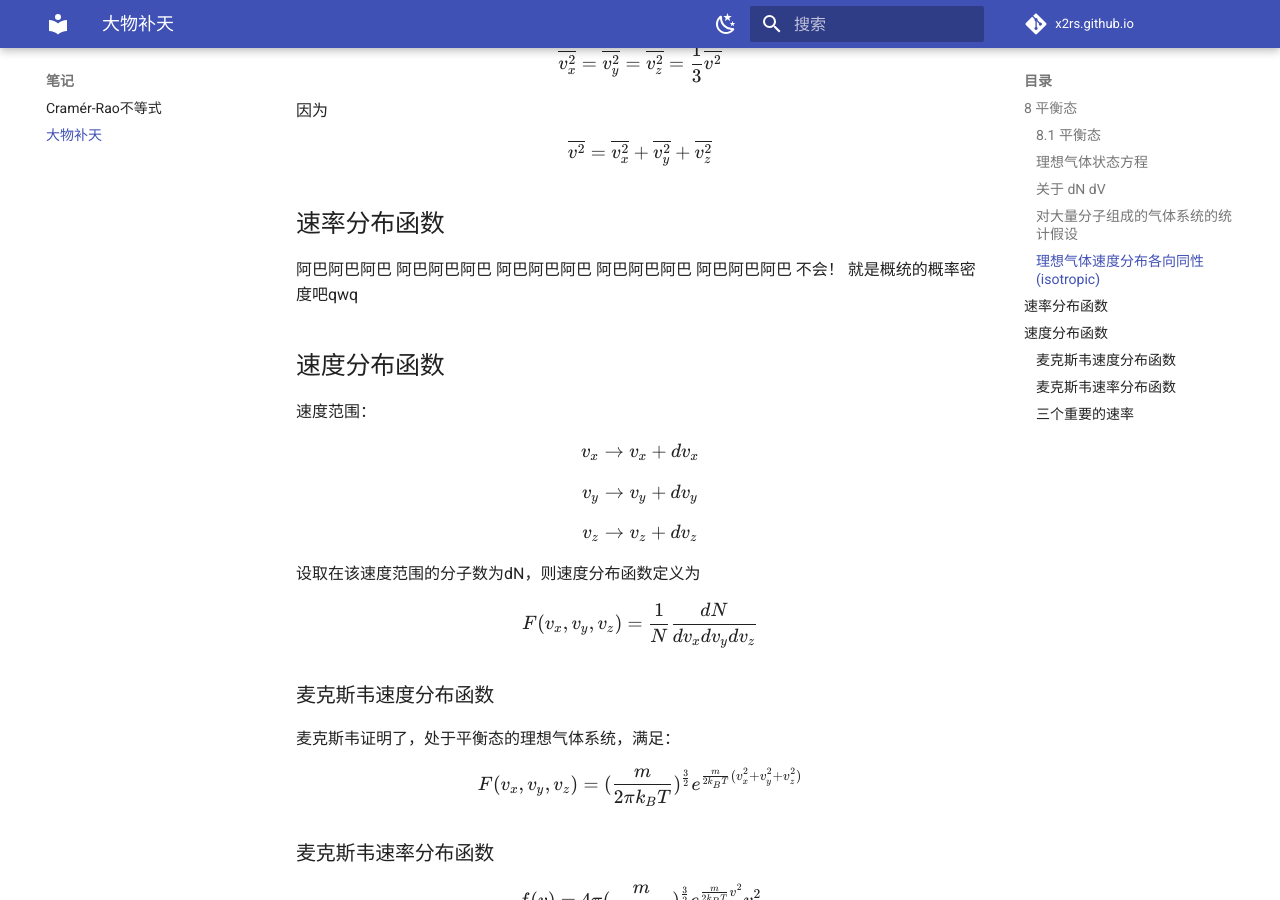
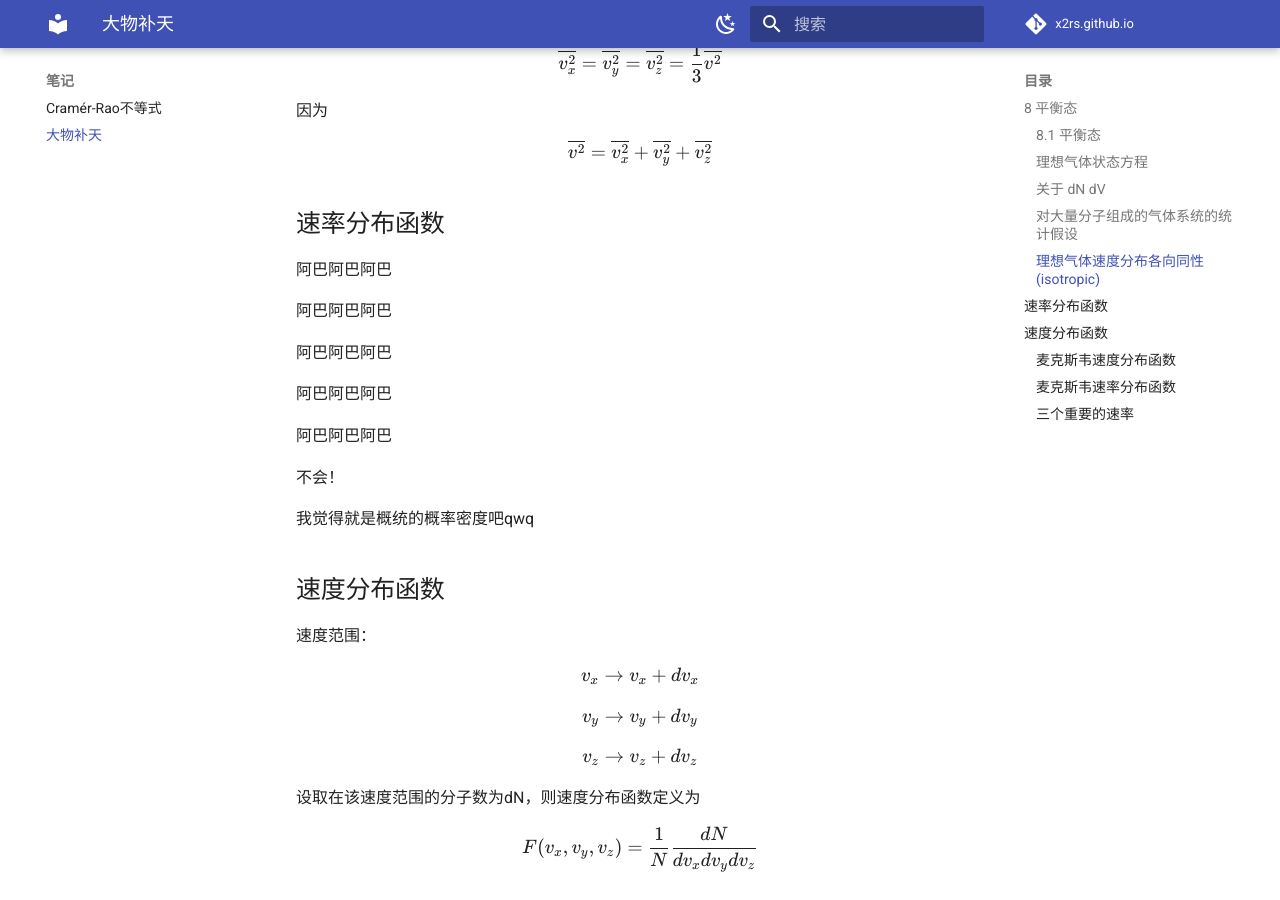
Before and after one commit to x2rs/x2rs.github.io, an MkDocs documentation site: the page built from docs/notes/physics.md, in a window 1280 px wide and 900 px high, scrolled down 1740 px. Built offline with MkDocs 1.6.1 and Material for MkDocs 9.7.7, drawn with Linux system fonts in a browser that asks for light colours; comment, search, counter and statistics services are not loaded.

Commit message:
fix display 阿巴阿巴

```diff
--- a/docs/notes/physics.md
+++ b/docs/notes/physics.md
@@ -103,12 +103,18 @@ $$
 ## 速率分布函数
 
 阿巴阿巴阿巴
+
 阿巴阿巴阿巴
+
 阿巴阿巴阿巴
+
 阿巴阿巴阿巴
+
 阿巴阿巴阿巴
+
 不会！
-就是概统的概率密度吧qwq
+
+我觉得就是概统的概率密度吧qwq
 
 ## 速度分布函数
 
```
